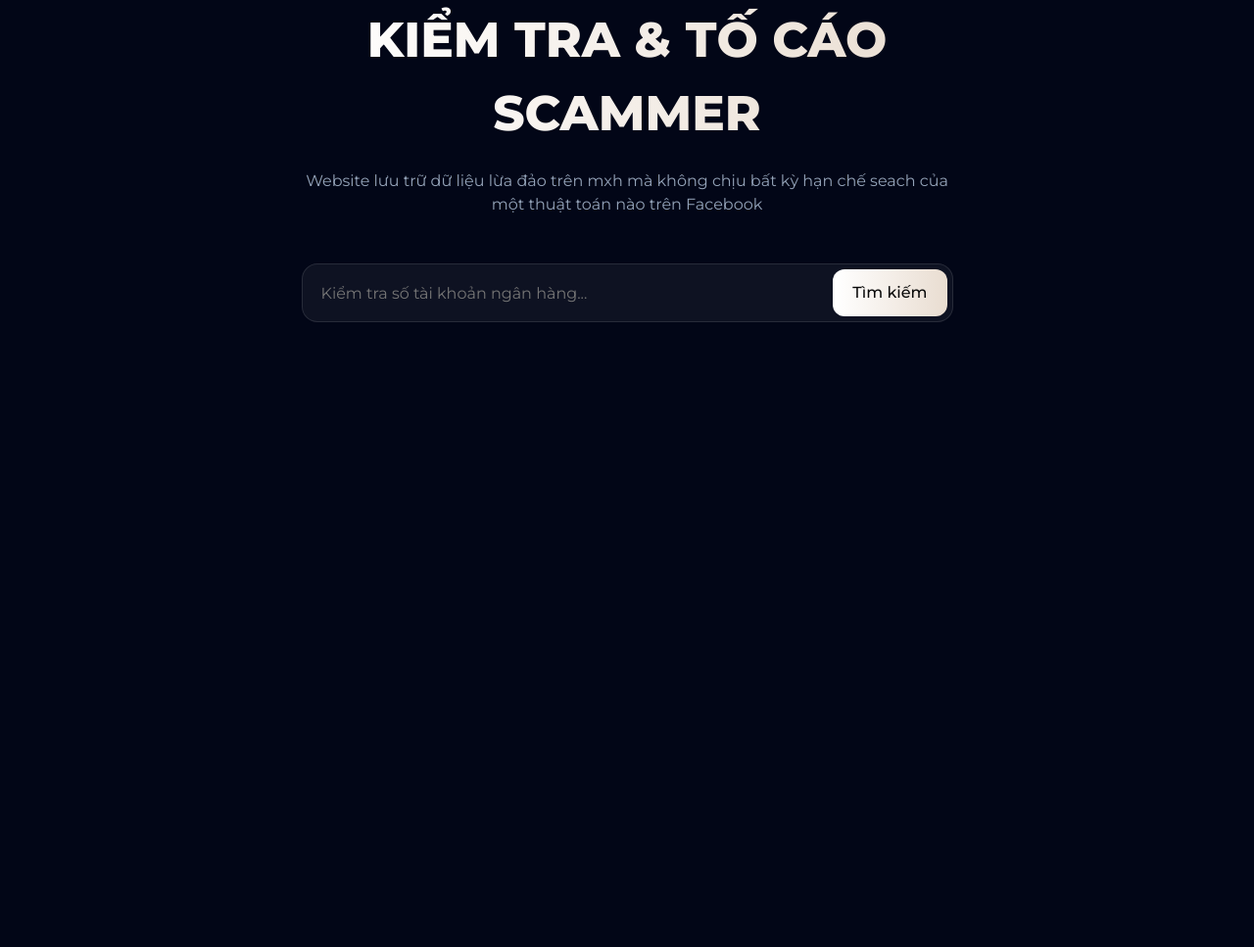
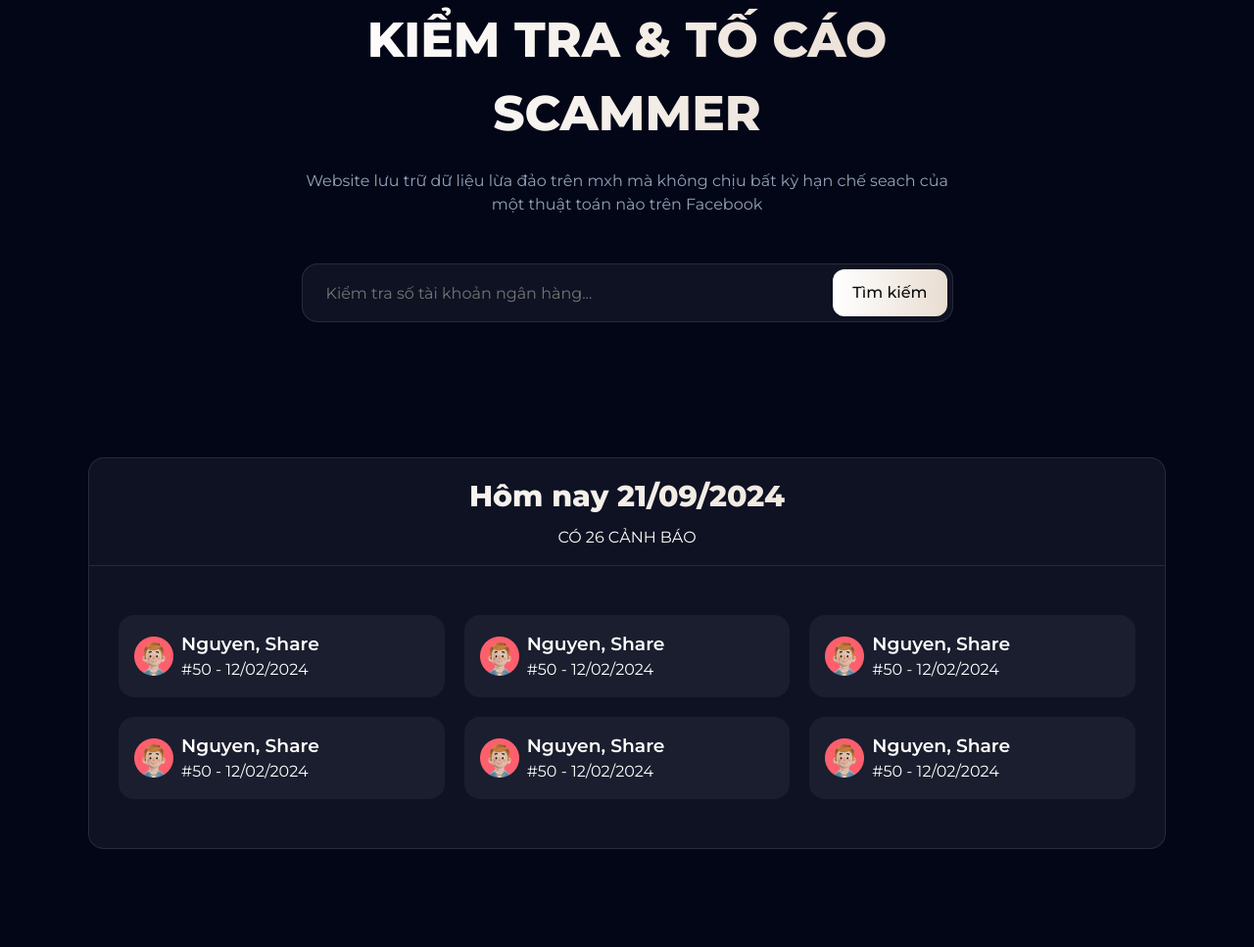
Before and after one commit to Gn0rt/soiscam, a plain HTML site: page index.html in a window 1280 px wide. Shown: the part 198-1165 px from the top of the page at 98% size. Before the commit the page ends 800 px from the top, so only its background shows below. Drawn offline with Linux system fonts and the light colour scheme.

Commit message:
cmt
alert scam

```diff
--- a/assests/CSS/base.css
+++ b/assests/CSS/base.css
@@ -14,6 +14,13 @@ body {
     background-color: var(--bgColor);
     color: var(--textColor);
     font-size: 16px;
+}
+
+.container {
+    max-width: 1100px;
+    width: 100%;
+    margin-inline: auto;
+    padding-bottom: 100px;
 }
 
 /* Begin: Button */
--- a/assests/CSS/index.css
+++ b/assests/CSS/index.css
@@ -32,7 +32,7 @@
     display: flex;
     align-items: center;
     padding: 5px;
-    padding-left: 19px;
+    margin-inline: auto;
 }
 
 .form__search-input {
@@ -41,6 +41,9 @@
     border: none;
     outline: none;
     color: var(--textColor);
+    padding-left: 19px;
+    padding-right: 24px;
+
 }
 
 .form__search-btn {
@@ -48,3 +51,86 @@
 }
 
 /* End: Content */
+
+/* Begin: Scammer */
+.alert-scam {
+    background-color: var(--bgColor2);
+    border-radius: 16px;
+    border: 1px solid rgba(255, 255, 255, 0.1);
+    margin-top: 138px;
+}
+
+.alert-scam__header {
+    padding: 16px;
+    border-bottom: 1px solid rgba(255, 255, 255, 0.1);
+    text-align: center;
+
+}
+
+.alert-scam__title {
+    font-size: 30px;
+    font-weight: 800;
+    color: transparent;
+    background: var(--gradientColor);
+    background-clip: text;
+    -webkit-background-clip: text;
+}
+
+.alert-scam__desc {
+    color: var(--subTextColor);
+    margin-top: 8px;
+}
+
+.scammer__list {
+    padding: 50px 30px;
+    display: grid;
+    grid-template-columns: repeat(3, 1fr);
+    gap: 20px;
+}
+
+.scammer__item {
+    background-color: var(--bgColor3);
+    padding: 16px;
+    border-radius: 16px;
+    display: flex;
+    align-items: center;
+    gap: 8px;
+    cursor: pointer;
+    user-select: none;
+    position: relative;
+    isolation: isolate;
+    overflow: hidden;
+}
+
+.scammer__name {
+    font-weight: 600;
+}
+
+.scammer_date {
+    color: var(--subTextColor);
+}
+
+
+
+.scammer__item:hover::before {
+    left: auto;
+    right: 0;
+    width: 100%;
+}
+
+.scammer__item::before {
+    content: "";
+    position: absolute;
+    left: 0;
+    right: auto;
+    top: 0;
+    height: 100%;
+    width: 0;
+    background-color: #fff;
+    opacity: 0.1;
+    z-index: -1;
+    transition: all 0.4s cubic-bezier(0.165, 0.84, 0.44, 1);
+
+}
+
+/* End: Scammer */
--- a/index.html
+++ b/index.html
@@ -61,6 +61,62 @@
     </section>
     <!-- End: Content -->
 
+    <div class="container">
+        <!-- Begin: Scammers -->
+        <section class="alert-scam">
+            <div class="alert-scam__header">
+                <h2 class="alert-scam__title">Hôm nay 21/09/2024</h2>
+                <p class="alert-scam__desc">CÓ 26 CẢNH BÁO</p>
+            </div>
+            <ul class="scammer__list">
+                <li class="scammer__item">
+                    <img src="./assests/imgages/Hansel.png" class="scammer__avatar" alt="Avatar">
+                    <div class="scammer__info">
+                        <h3 class="scammer__name">Nguyen, Share</h3>
+                        <div class="scammer_date">#50 - 12/02/2024</div>
+                    </div>
+                </li>
+                <li class="scammer__item">
+                    <img src="./assests/imgages/Hansel.png" class="scammer__avatar" alt="Avatar">
+                    <div class="scammer__info">
+                        <h3 class="scammer__name">Nguyen, Share</h3>
+                        <div class="scammer_date">#50 - 12/02/2024</div>
+                    </div>
+                </li>
+                <li class="scammer__item">
+                    <img src="./assests/imgages/Hansel.png" class="scammer__avatar" alt="Avatar">
+                    <div class="scammer__info">
+                        <h3 class="scammer__name">Nguyen, Share</h3>
+                        <div class="scammer_date">#50 - 12/02/2024</div>
+                    </div>
+                </li>
+                <li class="scammer__item">
+                    <img src="./assests/imgages/Hansel.png" class="scammer__avatar" alt="Avatar">
+                    <div class="scammer__info">
+                        <h3 class="scammer__name">Nguyen, Share</h3>
+                        <div class="scammer_date">#50 - 12/02/2024</div>
+                    </div>
+                </li>
+                <li class="scammer__item">
+                    <img src="./assests/imgages/Hansel.png" class="scammer__avatar" alt="Avatar">
+                    <div class="scammer__info">
+                        <h3 class="scammer__name">Nguyen, Share</h3>
+                        <div class="scammer_date">#50 - 12/02/2024</div>
+                    </div>
+                </li>
+                <li class="scammer__item">
+                    <img src="./assests/imgages/Hansel.png" class="scammer__avatar" alt="Avatar">
+                    <div class="scammer__info">
+                        <h3 class="scammer__name">Nguyen, Share</h3>
+                        <div class="scammer_date">#50 - 12/02/2024</div>
+                    </div>
+                </li>
+            </ul>
+        </section>
+        <!-- End: Scammers -->
+    </div>
+
+
 
 </body>
 
```
